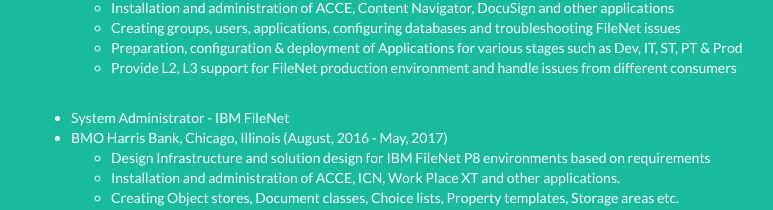
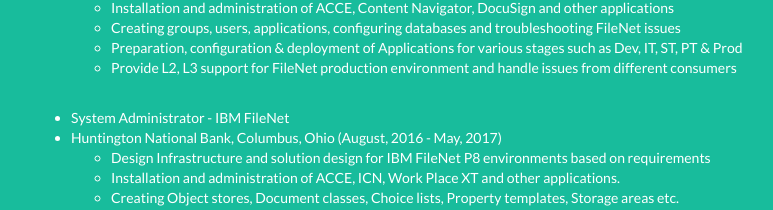
Before and after one commit to KiranRiddle7/KiranKK7, a website: page index.html in a window 1280 px wide. Shown: the part 2495-2705 px from the top of the page, without its empty margins (234-1007 px from the left). Drawn offline with nearby package versions, Linux system fonts and the light colour scheme.

Commit message:
Changes on 07/08

```diff
--- a/index.html
+++ b/index.html
@@ -217,7 +217,7 @@
   <br>
   <ul>
                         <li>System Administrator - IBM FileNet</li>
-                        <li>BMO Harris Bank, Chicago, Illinois (August, 2016 - May, 2017)</li>
+                        <li>Huntington National Bank, Columbus, Ohio (August, 2016 - May, 2017)</li>
                              <ul>
                                 <li>Design Infrastructure and solution design for IBM FileNet P8 environments based on requirements</li>
                                 <li>Installation and administration of ACCE, ICN, Work Place XT and other applications.</li>
```
